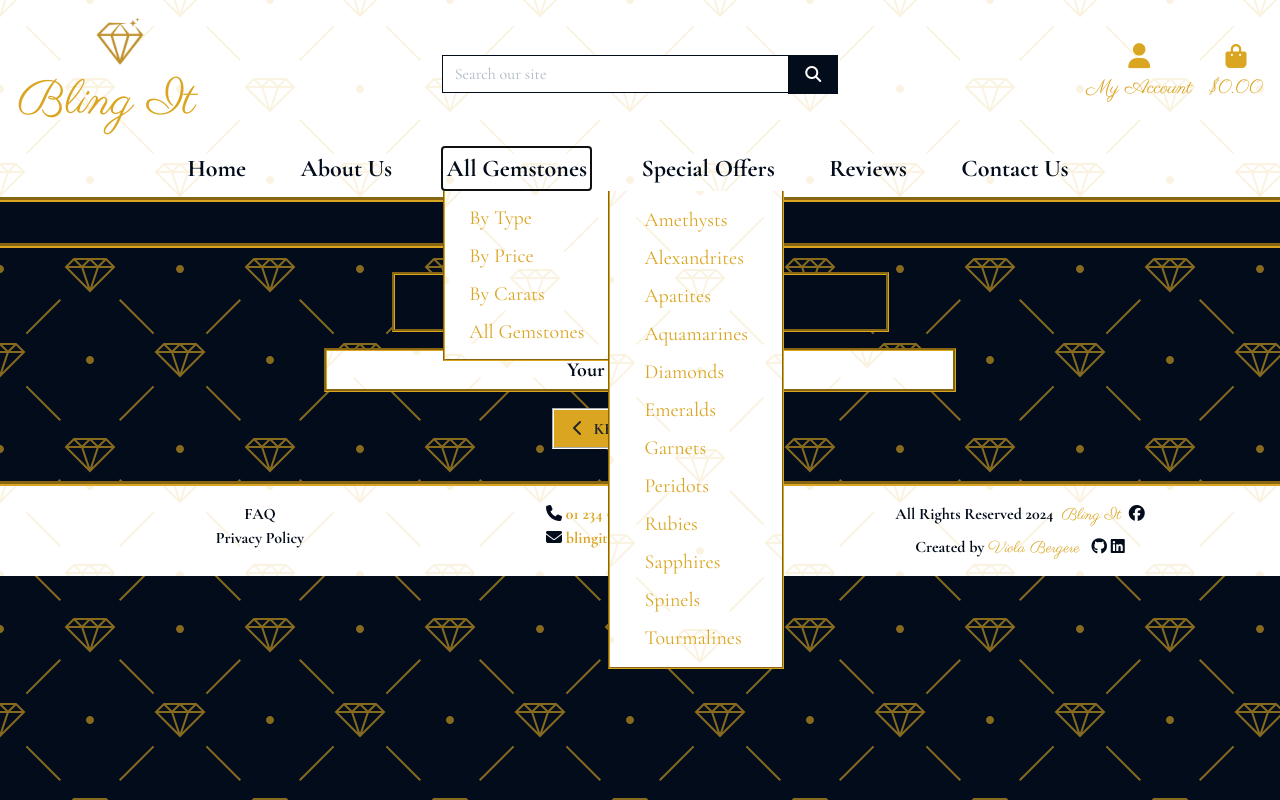
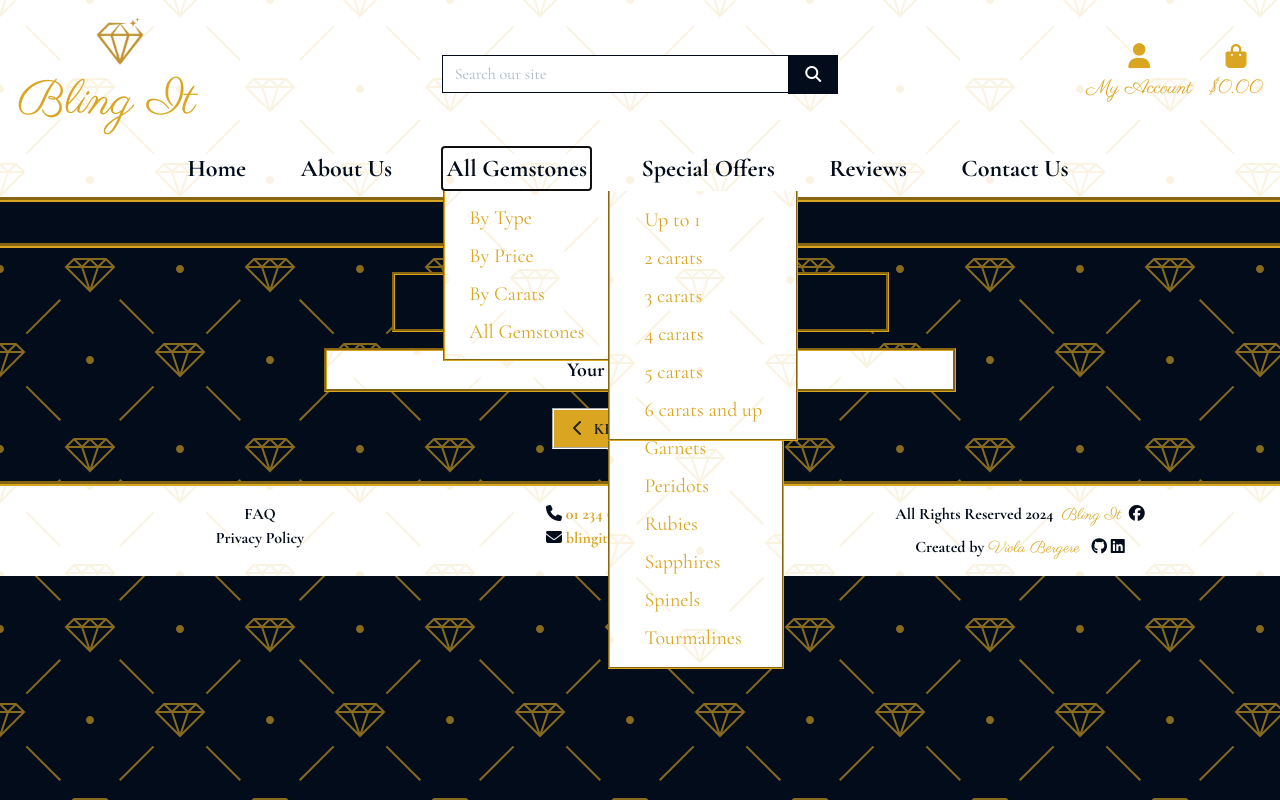
Before and after one commit to violaberg/bling-it, a Django app: page /bag/ in a window 1280 px wide, after a click on "All Gemstones". Run offline with Django 3.2, Linux system fonts and the light colour scheme; some libraries are stand-ins or nearby versions.

Commit message:
Fix categories in menu

```diff
--- a/templates/includes/main-nav.html
+++ b/templates/includes/main-nav.html
@@ -19,23 +19,39 @@
                 <a href="{% url 'gemstones' %}?sort=typer&direction+asc" class="dropdown-item gemstone-dropdown-toggle"
                     data-toggle="dropdown" aria-haspopup="true" aria-expanded="false">By Type</a>
                 <ul class="gemstone-categories">
-                    <li><a href="{% url 'gemstones' %}?category=amethysts" class="dropdown-item ">Amethysts</a></li>
-                    <li><a href="{% url 'gemstones' %}?category=alexandrites" class="dropdown-item ">Alexandrites</a>
+                    <li><a href="{% url 'gemstones' %}?category=amethyst" class="dropdown-item ">Amethysts</a></li>
+                    <li><a href="{% url 'gemstones' %}?category=alexandrite" class="dropdown-item ">Alexandrites</a>
                     </li>
-                    <li><a href="{% url 'gemstones' %}?category=apatites" class="dropdown-item ">Apatites</a></li>
-                    <li><a href="{% url 'gemstones' %}?category=aquamarines" class="dropdown-item ">Aquamarines</a></li>
-                    <li><a href="{% url 'gemstones' %}?category=diamonds" class="dropdown-item ">Diamonds</a></li>
-                    <li><a href="{% url 'gemstones' %}?category=emeralds" class="dropdown-item ">Emeralds</a></li>
-                    <li><a href="{% url 'gemstones' %}?category=garnets" class="dropdown-item ">Garnets</a></li>
-                    <li><a href="{% url 'gemstones' %}?category=peridots" class="dropdown-item ">Peridots</a></li>
-                    <li><a href="{% url 'gemstones' %}?category=rubies" class="dropdown-item ">Rubies</a></li>
-                    <li><a href="{% url 'gemstones' %}?category=sapphires" class="dropdown-item ">Sapphires</a></li>
-                    <li><a href="{% url 'gemstones' %}?category=spinels" class="dropdown-item ">Spinels</a></li>
-                    <li><a href="{% url 'gemstones' %}?category=tourmalines" class="dropdown-item ">Tourmalines</a></li>
+                    <li><a href="{% url 'gemstones' %}?category=apatite" class="dropdown-item ">Apatites</a></li>
+                    <li><a href="{% url 'gemstones' %}?category=aquamarine" class="dropdown-item ">Aquamarines</a></li>
+                    <li><a href="{% url 'gemstones' %}?category=diamond" class="dropdown-item ">Diamonds</a></li>
+                    <li><a href="{% url 'gemstones' %}?category=emerald" class="dropdown-item ">Emeralds</a></li>
+                    <li><a href="{% url 'gemstones' %}?category=garnet" class="dropdown-item ">Garnets</a></li>
+                    <li><a href="{% url 'gemstones' %}?category=peridot" class="dropdown-item ">Peridots</a></li>
+                    <li><a href="{% url 'gemstones' %}?category=ruby" class="dropdown-item ">Rubies</a></li>
+                    <li><a href="{% url 'gemstones' %}?category=sapphire" class="dropdown-item ">Sapphires</a></li>
+                    <li><a href="{% url 'gemstones' %}?category=spinel" class="dropdown-item ">Spinels</a></li>
+                    <li><a href="{% url 'gemstones' %}?category=tourmaline" class="dropdown-item ">Tourmalines</a></li>
                 </ul>
                 <a href="{% url 'gemstones' %}?sort=price&direction+asc" class="dropdown-item ">By Price</a>
+                <ul class="gemstone-categories">
+                    <li><a href="{% url 'gemstones' %}?price=5000" class="dropdown-item ">Up to 5000</a></li>
+                    <li><a href="{% url 'gemstones' %}?price=10000" class="dropdown-item ">Up to 10 000</a></li>
+                    <li><a href="{% url 'gemstones' %}?price=20000" class="dropdown-item ">Up to 20 000</a></li>
+                    <li><a href="{% url 'gemstones' %}?price=50000" class="dropdown-item ">Up to 50 000</a></li>
+                    <li><a href="{% url 'gemstones' %}?price=100000" class="dropdown-item ">Up to 100 000</a></li>
+                    <li><a href="{% url 'gemstones' %}?price=100001" class="dropdown-item ">Over 100 000</a></li>
+                </ul>
                 <a href="{% url 'gemstones' %}?sort=carats&direction+asc" class="dropdown-item ">By Carats</a>
-                <a href="{% url 'gemstones' %}?category=amethysts,alexandrites,apatites,aquamarines,diamonds,emeralds,garnets,peridots,rubies,sapphires,spinels,tourmalines"
+                <ul class="gemstone-categories">
+                    <li><a href="{% url 'gemstones' %}?carat=1" class="dropdown-item ">Up to 1</a></li>
+                    <li><a href="{% url 'gemstones' %}?carat=2" class="dropdown-item ">2 carats</a></li>
+                    <li><a href="{% url 'gemstones' %}?carat=3" class="dropdown-item ">3 carats</a></li>
+                    <li><a href="{% url 'gemstones' %}?carat=4" class="dropdown-item ">4 carats</a></li>
+                    <li><a href="{% url 'gemstones' %}?carat=5" class="dropdown-item ">5 carats</a></li>
+                    <li><a href="{% url 'gemstones' %}?carat=6" class="dropdown-item ">6 carats and up</a></li>
+                </ul>
+                <a href="{% url 'gemstones' %}?category=amethyst,alexandrite,apatite,aquamarine,diamond,emerald,garnet,peridot,ruby,sapphire,spinel,tourmaline"
                     class="dropdown-item">All Gemstones</a>
             </div>
         </li>
```
